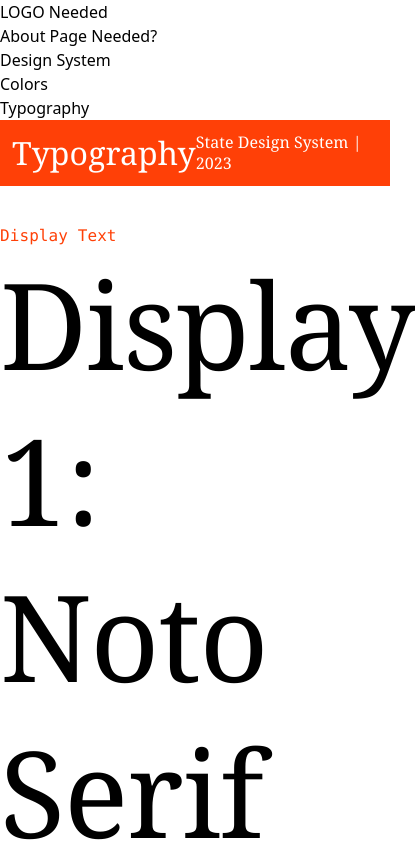
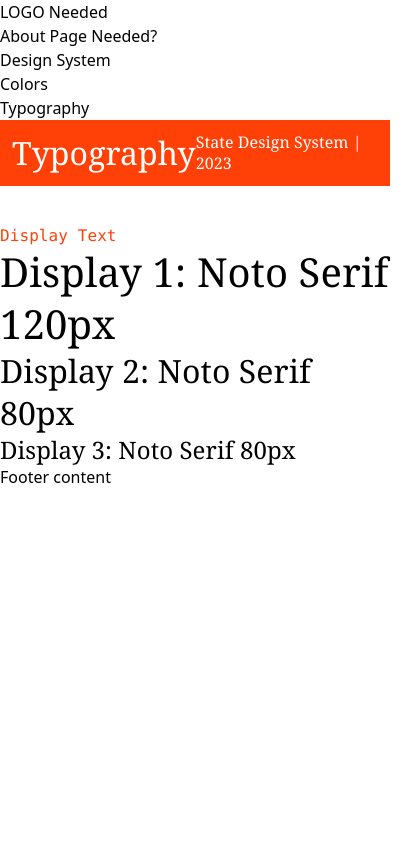
Before and after one commit to johnhoysa/styleguide-react, a React (Create React App) app: page /typography in a window 390 px wide. Shown: the top 844 px of the page, 415 px wide, since content can reach past the window. Built offline with nearby package versions, Linux system fonts and the light colour scheme.

Commit message:
Heading and CSS organization updates

```diff
--- a/src/components/Heading.js
+++ b/src/components/Heading.js
@@ -1,7 +1,7 @@
 import React from 'react';
 
-const Heading = ({ color, fontFamily, size, Tag, text }) => {
-  const headingTitle = `text-3xl font-sans ${color} ${fontFamily} ${size}`;
+const Heading = ({ color, fontFamily, Tag, text, type }) => {
+  const headingTitle = `text-3xl font-sans ${color} ${fontFamily} ${type}`;
 
   return (
     <div>
--- a/src/css/layout/layout.css
+++ b/src/css/layout/layout.css
@@ -1,5 +1,8 @@
 .flex-container-parent {@apply flex  flex-col h-screen}
 .flex-container-content {@apply flex grow}
 .flex-container-content .sidebar {@apply flex h-full w-1/4 p-4}
+.flex-container-content .sidebar ul > li {@apply text-base font-serif mt-1 }
+.flex-container-content .sidebar ul > li > ul > li {@apply text-xs font-mono pl-2}
+.flex-container-content .sidebar ul > li > ul > li a {@apply text-primary }
 .flex-container-content .main {@apply grow}
 .flex-container-footer {@apply flex}
--- a/src/styleguide/Typography.js
+++ b/src/styleguide/Typography.js
@@ -11,24 +11,24 @@
       <h5 className="guide-heading">Display Text</h5>
       <Heading
         Tag="h1"
-        size="text-8xl"
         color="text-secondary"
         text="Display 1: Noto Serif 120px"
         fontFamily="font-serif"
+        type="display-one"
       />
       <Heading
         Tag="h2"
-        size="text-7xl"
         color="text-secondary"
         text="Display 2: Noto Serif 80px"
         fontFamily="font-serif"
+        type="display-two"
       />
       <Heading
         Tag="h2"
-        size="text-6xl"
         color="text-secondary"
         text="Display 3: Noto Serif 80px"
         fontFamily="font-serif"
+        type="display-three"
       />
     </div>
   );
--- a/src/tailwind.css
+++ b/src/tailwind.css
@@ -12,6 +12,17 @@
 
 /*  Style Guide styles to be organized  */
 .guide-heading { @apply text-base text-primary mt-10 font-mono}
+
 /* Type */
+/* Display Text */
+.display-one {@apply lg:text-8xl md:text-6xl sm:text-4xl}
+.display-two {@apply lg:text-7xl md:text-5xl sm:text-3xl}
+.display-three {@apply lg:text-6xl md:text-4xl sm:text-2xl}
+/* Heading Text */
+/* Subtitle Text */
+/* Body Text */
 p {@apply text-base block font-serif}
 hr { @apply h-px my-3 bg-grey-300 border-0}
+/* Button Text */
+/* Eyebrow Text */
+/* Menu Text */
```
